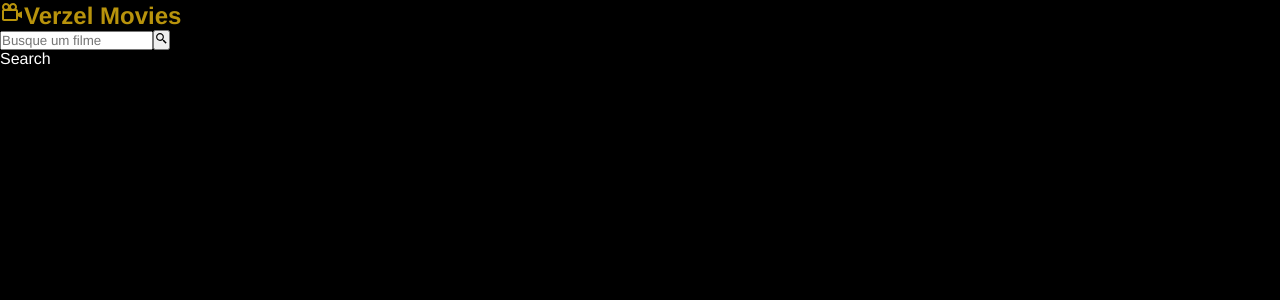
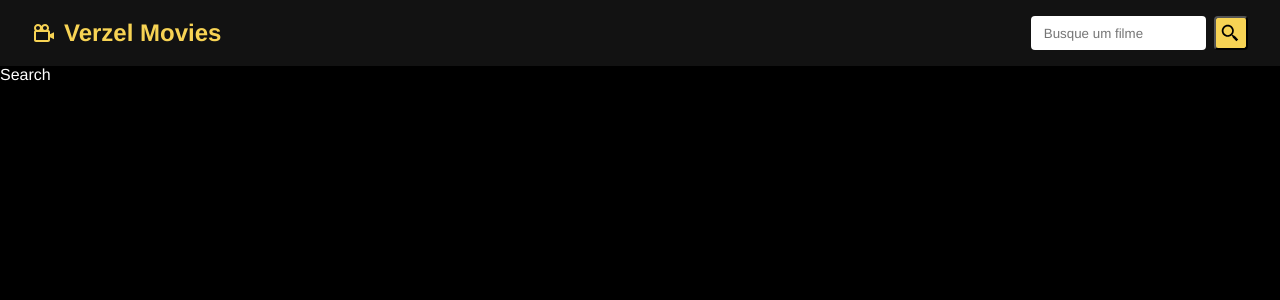
Before and after one commit to GabrielCMattos/project-verzel, a React (Vite) app in the folder front-end/tMDB/: page /search in a window 1280 px wide. Shown: the top 300 px of the page. Built offline with nearby package versions, Linux system fonts and the light colour scheme.

Commit message:
Adiciona estilo à Navbar e corrige a estrutura do componente

```diff
--- /dev/null
+++ b/front-end/tMDB/src/components/Navbar.css
@@ -0,0 +1,42 @@
+#navbar {
+    display: flex;
+    justify-content: space-between;
+    align-items: center;
+    padding: 1rem 2rem;
+    background-color: #121212;
+}
+
+#navbar h2 a{
+    display: flex;
+    align-items: center;
+    gap: 0.5rem;
+}
+
+#navbar form{
+    display: flex;
+    gap: 0.5rem;
+}
+
+#navbar input{
+    padding: .2rem .8rem;
+    border-radius: 4px;
+    border: none;
+}
+
+#navbar form button {
+    background-color: #F7D354;
+    border: 2px solid F7D354;
+    border-radius: 4px;
+    color: black;
+    padding: .3rem;
+    font-size: 1.3rem;
+    display: flex;
+    align-items: center;
+    cursor: pointer;
+    transition: .4s;
+}
+
+#navbar form button:hover {
+    background-color: transparent;
+    color: #f7d354;
+}
--- a/front-end/tMDB/src/components/Navbar.jsx
+++ b/front-end/tMDB/src/components/Navbar.jsx
@@ -1,9 +1,11 @@
 import { Link } from "react-router-dom";
 import { BiCameraMovie, BiSearchAlt2 } from "react-icons/bi";
 
+import "./Navbar.css";
+
 const Navbar = () => {
     return (
-        <nav id="nav">
+        <nav id="navbar">
             <h2>
                 <Link to="/">
                     <BiCameraMovie />Verzel Movies
```
Also changed, not shown: front-end/tMDB/src/pages/MovieGrid.css (added).
